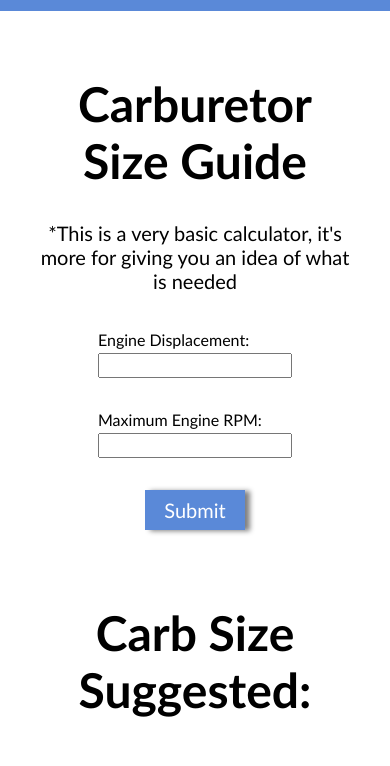
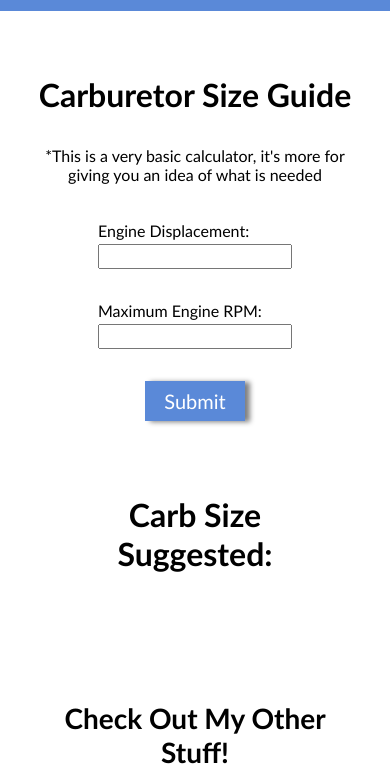
Before and after one commit to KyleMT03/CarbSizeGuide, a plain HTML site: page index.html in a window 390 px wide. Shown: the part 81-847 px from the top of the page. Drawn offline with Linux system fonts and the light colour scheme.

Commit message:
changed sizing of the elements on resize. adjusted the white space between elements at the various sizes.

```diff
--- a/styles.css
+++ b/styles.css
@@ -157,7 +157,7 @@ fieldset {
 @media (max-width:900px) {
     .body-content {
         flex-direction: column;
-        gap:5rem
+        gap:2rem;
     }
     main {
         padding: 4rem 5rem;
@@ -169,6 +169,9 @@ fieldset {
         flex-direction: column;
         gap:0em;
         text-align: center;
+        padding-bottom:0;
+        margin-bottom:0;
+
     }
     h1, p{
         text-align: center;
@@ -176,6 +179,7 @@ fieldset {
     .side-column {
         padding-bottom:5rem;
         margin-bottom:2rem;
+        gap:.5em;
     }
 }
 @media (max-width:600px) {
@@ -190,9 +194,12 @@ fieldset {
 }
 @media (max-width:400px) {
     h1 {
-        font-size:3em;
+        font-size:2em;
     }
     h2 {
+        font-size:1em;
+    }
+    p {
         font-size:1em;
     }
     input {
```
